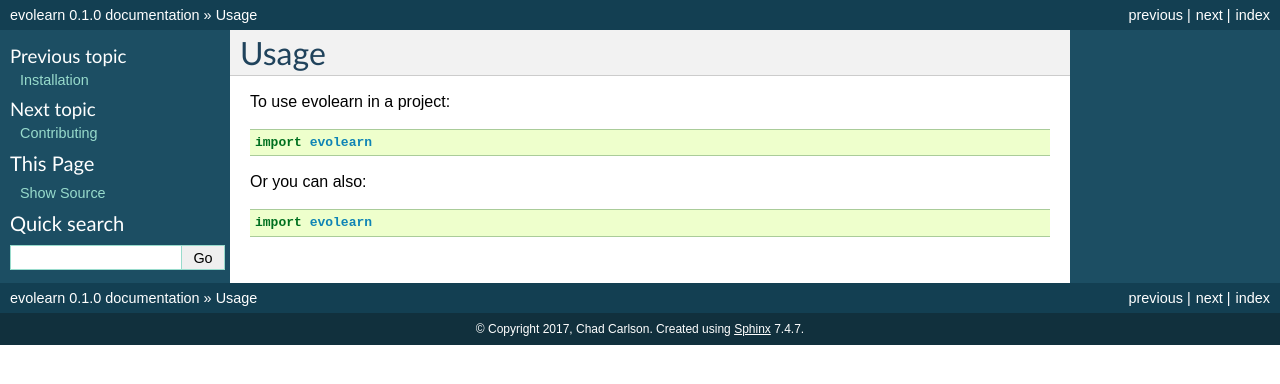
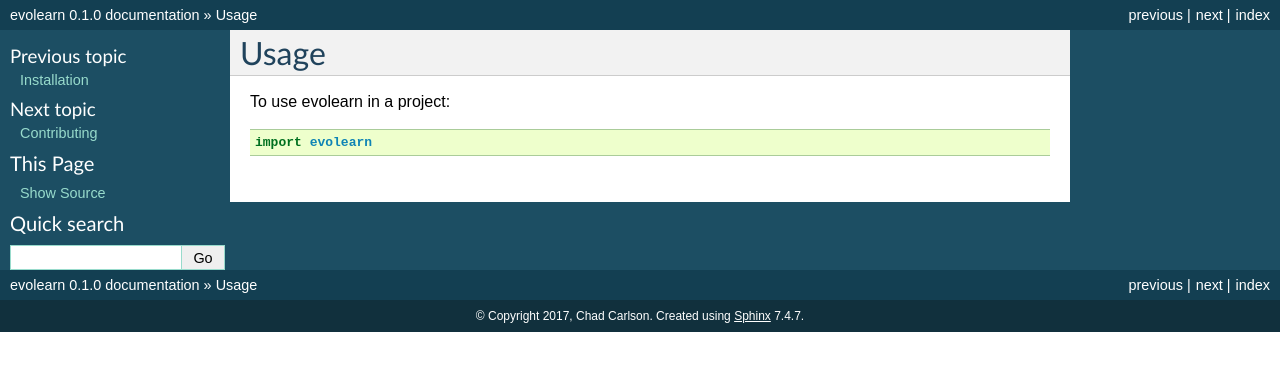
Before and after one commit to ai-nick/evolearn, a Sphinx documentation site: the page built from docs/usage.rst, in a window 1280 px wide. Shown: the top 384 px of the page. Built offline with Sphinx 7.4.7, drawn with Linux system fonts in a browser that asks for light colours; pages that are not in the unit, such as notebooks, are missing from menus.

Commit message:
update usage

```diff
--- a/docs/usage.rst
+++ b/docs/usage.rst
@@ -5,8 +5,3 @@ Usage
 To use evolearn in a project::
 
     import evolearn
-
-
-Or you can also::
-
-    import evolearn
```
